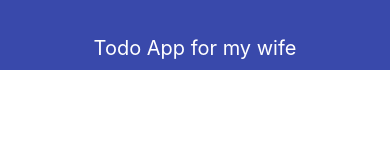
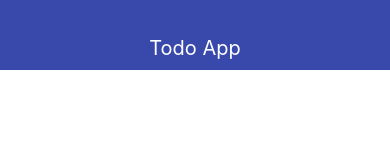
Before and after one commit to Dess-Dess/React-Native, a React Native app: screen / in a window 390 px wide. Shown: the top 160 px of the page. Built offline with nearby package versions, Linux system fonts and the light colour scheme.

Commit message:
Переделал название Navbar

```diff
--- a/App.js
+++ b/App.js
@@ -5,7 +5,7 @@ import {Navbar} from './src/Navbar'
 export default function App() {
   return (
     <View style={styles.container}>
-      <Navbar title="Todo App for my wife"></Navbar>
+      <Navbar title="Todo App"></Navbar>
     </View>
   );
 }
```
